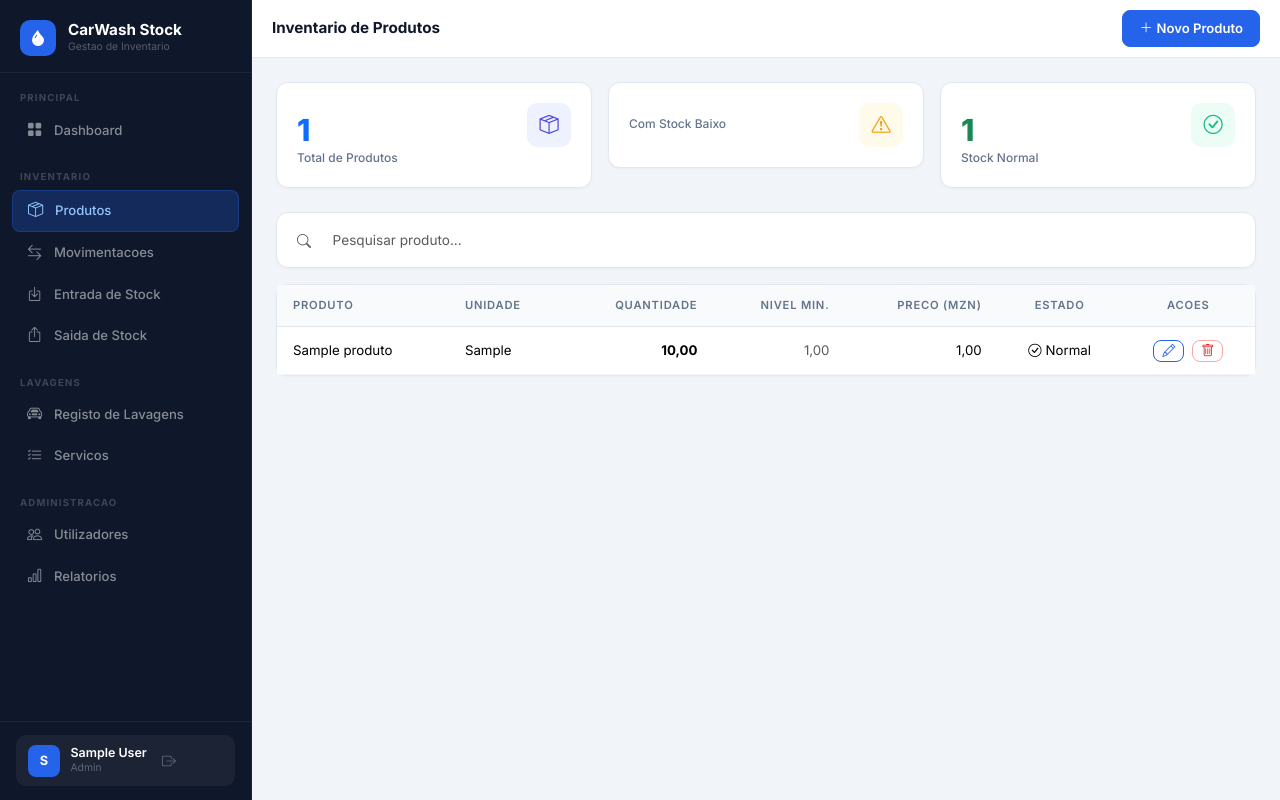
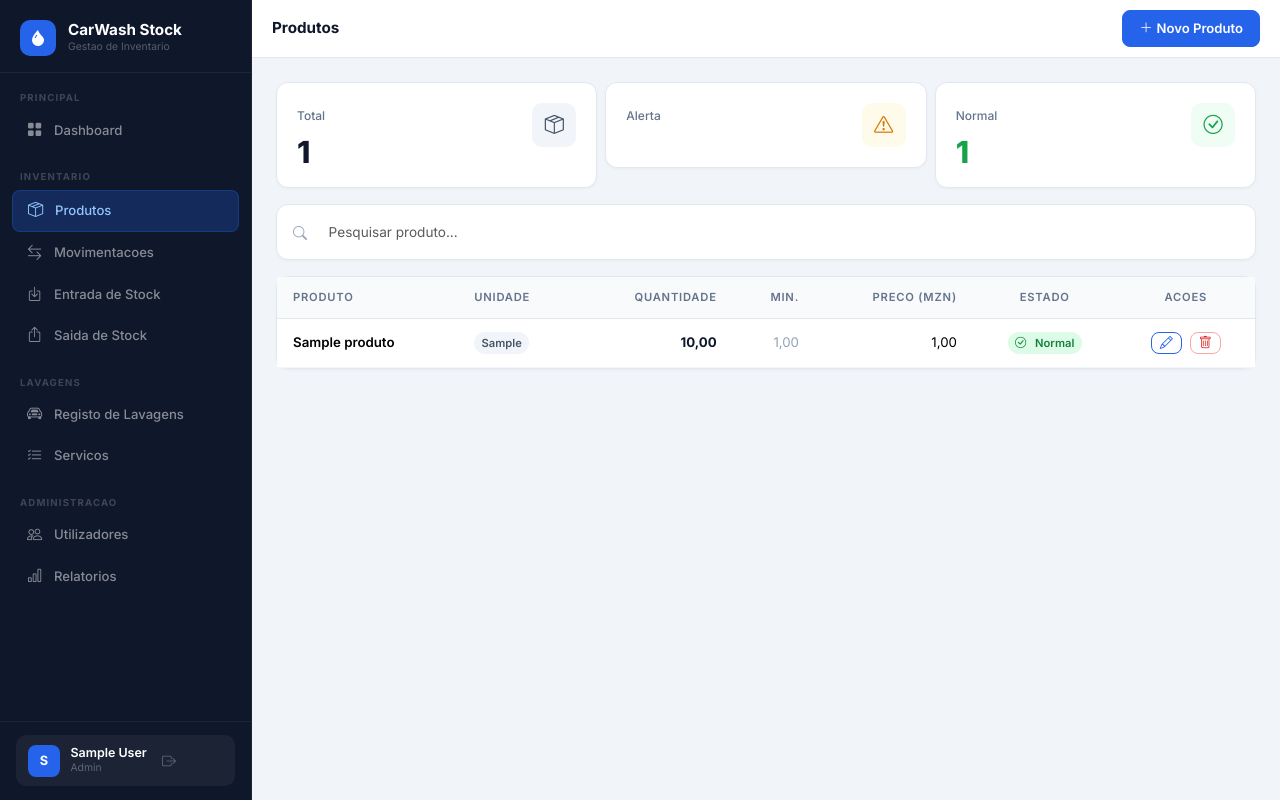
Before and after one commit to albinoafonsocumbe/carwash-stock, a Django app: page /products/ in a window 1280 px wide. Run offline with Django 4.2, Linux system fonts and the light colour scheme; a user stored in the database is signed in; tables that the repository leaves empty hold one stand-in row (values such as "Sample post").

Commit message:
feat: produtos responsivo com cards mobile e tabela desktop

```diff
--- a/carwash_stock/templates/products/product_list.html
+++ b/carwash_stock/templates/products/product_list.html
@@ -1,81 +1,128 @@
 {% extends 'base.html' %}
 {% block title %}Produtos{% endblock %}
-{% block page_title %}Inventario de Produtos{% endblock %}
+{% block page_title %}Produtos{% endblock %}
+
+{% block extra_css %}
+<style>
+/* Cards mobile para produtos */
+.product-card-mobile {
+    background: #fff;
+    border: 1px solid #e2e8f0;
+    border-radius: 12px;
+    padding: 1rem;
+    margin-bottom: .75rem;
+}
+.product-card-mobile .p-name {
+    font-weight: 700; font-size: .9rem; color: #0f172a;
+    margin-bottom: .35rem;
+}
+.product-card-mobile .p-meta {
+    display: flex; gap: .5rem; flex-wrap: wrap; margin-bottom: .6rem;
+}
+.product-card-mobile .p-qty {
+    font-size: 1.4rem; font-weight: 800; line-height: 1;
+}
+.product-card-mobile .p-actions {
+    display: flex; gap: .5rem; margin-top: .75rem;
+    padding-top: .75rem; border-top: 1px solid #f1f5f9;
+}
+
+/* Mostrar/esconder por breakpoint */
+.table-view { display: block; }
+.cards-view  { display: none; }
+
+@media (max-width: 640px) {
+    .table-view { display: none; }
+    .cards-view  { display: block; }
+    .stat-value  { font-size: 1.5rem !important; }
+}
+</style>
+{% endblock %}
 
 {% block topbar_actions %}
 {% if user.is_admin %}
 <a href="{% url 'products:create' %}" class="btn btn-primary btn-sm d-flex align-items-center gap-1">
-    <i class="bi bi-plus-lg"></i> Novo Produto
+    <i class="bi bi-plus-lg"></i> <span class="d-none d-sm-inline">Novo Produto</span>
 </a>
 {% endif %}
 {% endblock %}
 
 {% block content %}
+
 <!-- Stats -->
-<div class="row g-3 mb-4">
-    <div class="col-sm-4">
+<div class="row g-2 mb-3">
+    <div class="col-4">
         <div class="stat-card">
             <div class="d-flex align-items-start justify-content-between">
                 <div>
-                    <div class="stat-value text-primary">{{ produtos|length }}</div>
-                    <div class="stat-label">Total de Produtos</div>
+                    <div class="stat-label">Total</div>
+                    <div class="stat-value" style="color:#0f172a;">{{ produtos|length }}</div>
                 </div>
-                <div class="stat-icon" style="background:#eef2ff;"><i class="bi bi-box-seam" style="color:#4f46e5;"></i></div>
+                <div class="stat-icon" style="background:#f1f5f9;">
+                    <i class="bi bi-box-seam" style="color:#475569;"></i>
                 </div>
             </div>
         </div>
-    <div class="col-sm-4">
+    </div>
+    <div class="col-4">
         <div class="stat-card">
             <div class="d-flex align-items-start justify-content-between">
                 <div>
-                    <div class="stat-value" style="color:#f59e0b;">
-                        {% with alertas=0 %}
-                        {% for p in produtos %}{% if p.tem_alerta %}{{ forloop.counter }}{% endif %}{% endfor %}
-                        {% endwith %}
+                    <div class="stat-label">Alerta</div>
+                    <div class="stat-value" style="color:#d97706;">
+                        {% with c=0 %}{% for p in produtos %}{% if p.tem_alerta %}{{ forloop.counter }}{% endif %}{% endfor %}{% endwith %}
                     </div>
-                    <div class="stat-label">Com Stock Baixo</div>
                 </div>
-                <div class="stat-icon" style="background:#fffbeb;"><i class="bi bi-exclamation-triangle" style="color:#f59e0b;"></i></div>
+                <div class="stat-icon" style="background:#fffbeb;">
+                    <i class="bi bi-exclamation-triangle" style="color:#d97706;"></i>
                 </div>
             </div>
         </div>
-    <div class="col-sm-4">
+    </div>
+    <div class="col-4">
         <div class="stat-card">
             <div class="d-flex align-items-start justify-content-between">
                 <div>
-                    <div class="stat-value text-success">
+                    <div class="stat-label">Normal</div>
+                    <div class="stat-value" style="color:#16a34a;">
                         {% for p in produtos %}{% if not p.tem_alerta %}{{ forloop.counter }}{% endif %}{% endfor %}
                     </div>
-                    <div class="stat-label">Stock Normal</div>
                 </div>
-                <div class="stat-icon" style="background:#ecfdf5;"><i class="bi bi-check-circle" style="color:#10b981;"></i></div>
+                <div class="stat-icon" style="background:#f0fdf4;">
+                    <i class="bi bi-check-circle" style="color:#16a34a;"></i>
+                </div>
             </div>
         </div>
     </div>
 </div>
 
-<!-- Filtro -->
+<!-- Pesquisa -->
 <div class="card mb-3">
-    <div class="card-body py-2">
+    <div class="card-body py-2 px-3">
         <form method="get" class="d-flex align-items-center gap-2">
-            <i class="bi bi-search text-muted"></i>
+            <i class="bi bi-search" style="color:#94a3b8;"></i>
             <input type="text" name="q" class="form-control form-control-sm border-0 shadow-none"
-                   placeholder="Pesquisar produto..." value="{{ q }}" style="max-width:300px;">
-            {% if q %}<a href="{% url 'products:list' %}" class="btn btn-sm btn-outline-secondary">Limpar</a>{% endif %}
+                   placeholder="Pesquisar produto..." value="{{ q }}">
+            {% if q %}
+            <a href="{% url 'products:list' %}" class="btn btn-sm btn-outline-secondary flex-shrink-0">
+                <i class="bi bi-x"></i>
+            </a>
+            {% endif %}
         </form>
     </div>
 </div>
 
-<!-- Tabela -->
+<!-- ── VISTA DESKTOP (tabela) ── -->
+<div class="table-view">
     <div class="card">
-    <div class="card-body p-0">
+        <div class="table-responsive">
             <table class="table mb-0">
                 <thead>
                     <tr>
                         <th>Produto</th>
                         <th>Unidade</th>
                         <th class="text-end">Quantidade</th>
-                    <th class="text-end">Nivel Min.</th>
+                        <th class="text-end">Min.</th>
                         <th class="text-end">Preco (MZN)</th>
                         <th class="text-center">Estado</th>
                         {% if user.is_admin %}<th class="text-center">Acoes</th>{% endif %}
@@ -84,16 +131,20 @@
                 <tbody>
                     {% for produto in produtos %}
                     <tr>
-                    <td class="fw-500">{{ produto.nome }}</td>
-                    <td><span class="badge-pill badge-neutral">{{ produto.unidade }}</span></td>
-                    <td class="text-end fw-bold {% if produto.tem_alerta %}text-danger{% endif %}">{{ produto.quantidade }}</td>
-                    <td class="text-end text-muted">{{ produto.nivel_minimo }}</td>
+                        <td style="font-weight:600;">{{ produto.nome }}</td>
+                        <td>
+                            <span class="badge-status bs-gray">{{ produto.unidade }}</span>
+                        </td>
+                        <td class="text-end" style="font-weight:700;color:{% if produto.tem_alerta %}#dc2626{% else %}#0f172a{% endif %};">
+                            {{ produto.quantidade }}
+                        </td>
+                        <td class="text-end" style="color:#94a3b8;">{{ produto.nivel_minimo }}</td>
                         <td class="text-end">{{ produto.preco }}</td>
                         <td class="text-center">
                             {% if produto.tem_alerta %}
-                        <span class="badge-pill badge-warning"><i class="bi bi-exclamation-triangle me-1"></i>Alerta</span>
+                            <span class="badge-status bs-warning"><i class="bi bi-exclamation-triangle me-1"></i>Alerta</span>
                             {% else %}
-                        <span class="badge-pill badge-success"><i class="bi bi-check-circle me-1"></i>Normal</span>
+                            <span class="badge-status bs-success"><i class="bi bi-check-circle me-1"></i>Normal</span>
                             {% endif %}
                         </td>
                         {% if user.is_admin %}
@@ -111,7 +162,7 @@
                     <tr>
                         <td colspan="7" class="text-center py-5" style="color:#94a3b8;">
                             <i class="bi bi-box-seam d-block mb-2" style="font-size:2rem;opacity:.3;"></i>
-                        {% if q %}Nenhum produto encontrado para "{{ q }}"{% else %}Nenhum produto registado{% endif %}
+                            {% if q %}Nenhum produto para "{{ q }}"{% else %}Nenhum produto registado{% endif %}
                         </td>
                     </tr>
                     {% endfor %}
@@ -119,7 +170,63 @@
             </table>
         </div>
     </div>
+</div>
 
+<!-- ── VISTA MOBILE (cards) ── -->
+<div class="cards-view">
+    {% for produto in produtos %}
+    <div class="product-card-mobile">
+        <div class="d-flex align-items-start justify-content-between">
+            <div class="p-name">{{ produto.nome }}</div>
+            {% if produto.tem_alerta %}
+            <span class="badge-status bs-warning"><i class="bi bi-exclamation-triangle"></i> Alerta</span>
+            {% else %}
+            <span class="badge-status bs-success"><i class="bi bi-check-circle"></i> Normal</span>
+            {% endif %}
+        </div>
+
+        <div class="p-meta">
+            <span class="badge-status bs-gray">{{ produto.unidade }}</span>
+            <span class="badge-status bs-info">{{ produto.preco }} MZN</span>
+        </div>
+
+        <div class="d-flex gap-3">
+            <div>
+                <div style="font-size:.68rem;color:#94a3b8;text-transform:uppercase;letter-spacing:.05em;">Quantidade</div>
+                <div class="p-qty" style="color:{% if produto.tem_alerta %}#dc2626{% else %}#0f172a{% endif %};">
+                    {{ produto.quantidade }}
+                    <span style="font-size:.75rem;font-weight:500;color:#94a3b8;">{{ produto.unidade }}</span>
+                </div>
+            </div>
+            <div>
+                <div style="font-size:.68rem;color:#94a3b8;text-transform:uppercase;letter-spacing:.05em;">Minimo</div>
+                <div style="font-size:1.1rem;font-weight:700;color:#64748b;">
+                    {{ produto.nivel_minimo }}
+                    <span style="font-size:.72rem;font-weight:500;color:#94a3b8;">{{ produto.unidade }}</span>
+                </div>
+            </div>
+        </div>
+
+        {% if user.is_admin %}
+        <div class="p-actions">
+            <a href="{% url 'products:update' produto.pk %}" class="btn btn-outline-primary btn-sm flex-grow-1 d-flex align-items-center justify-content-center gap-1">
+                <i class="bi bi-pencil"></i> Editar
+            </a>
+            <a href="{% url 'products:delete' produto.pk %}" class="btn btn-outline-danger btn-sm d-flex align-items-center justify-content-center gap-1" style="width:44px;">
+                <i class="bi bi-trash"></i>
+            </a>
+        </div>
+        {% endif %}
+    </div>
+    {% empty %}
+    <div style="text-align:center;padding:3rem 1rem;color:#94a3b8;">
+        <i class="bi bi-box-seam d-block mb-2" style="font-size:2.5rem;opacity:.3;"></i>
+        {% if q %}Nenhum produto para "{{ q }}"{% else %}Nenhum produto registado{% endif %}
+    </div>
+    {% endfor %}
+</div>
+
+<!-- Paginacao -->
 {% if is_paginated %}
 <nav class="mt-3 d-flex justify-content-center">
     <ul class="pagination pagination-sm">
@@ -133,4 +240,5 @@
     </ul>
 </nav>
 {% endif %}
+
 {% endblock %}
```
Lines whose indentation alone changed are shown as unchanged.
